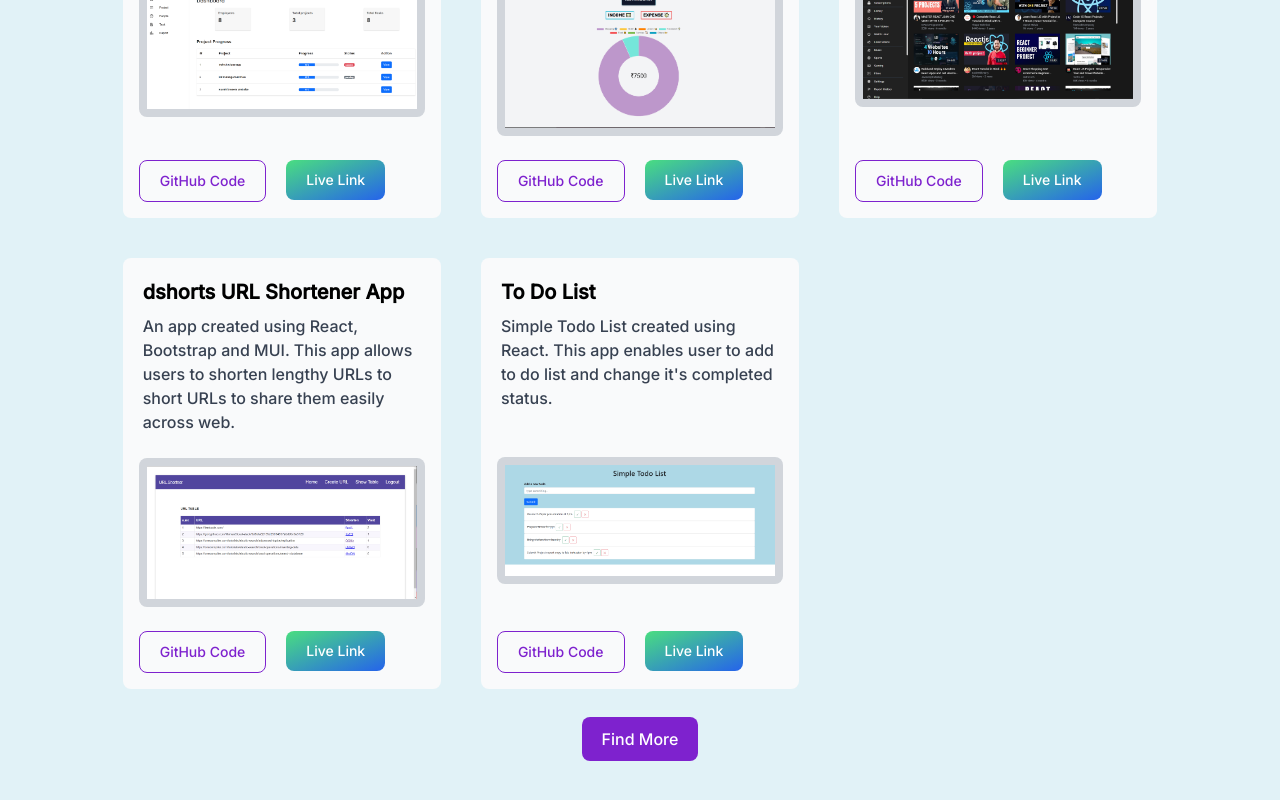
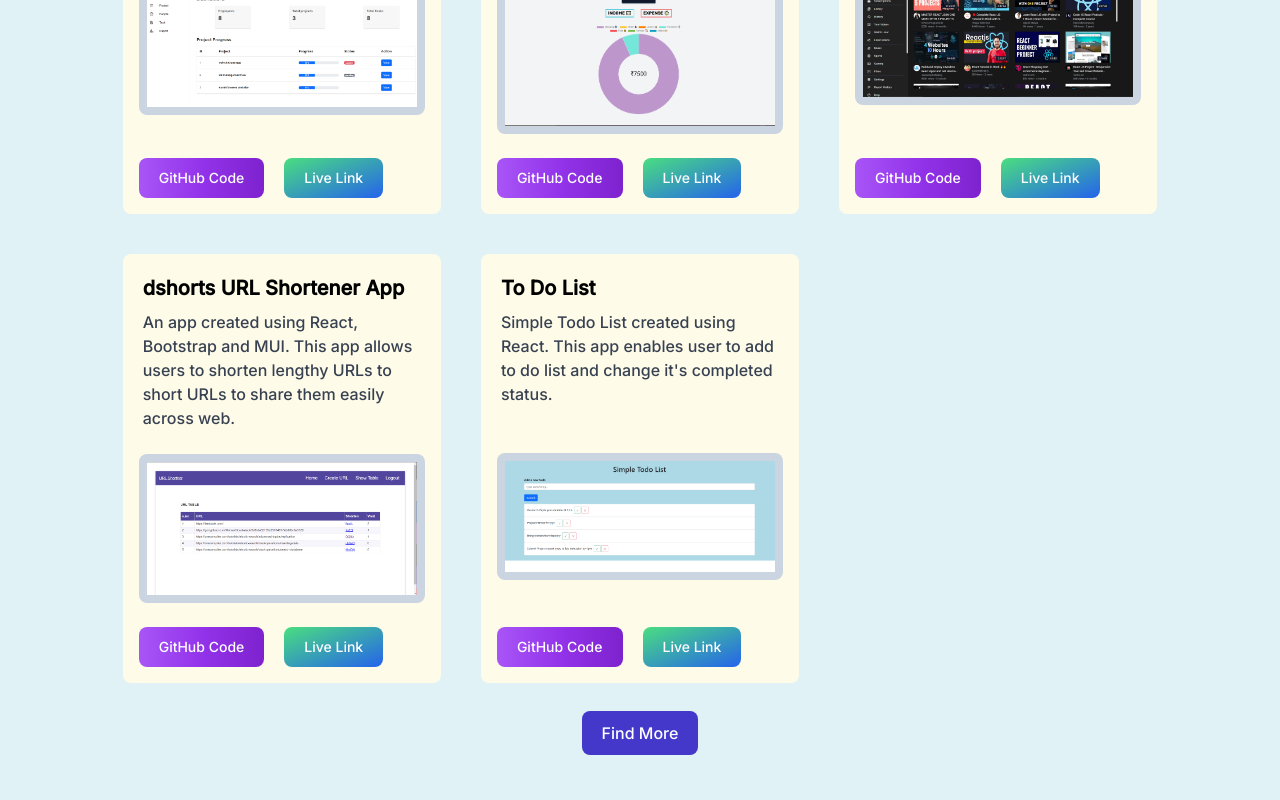
Before and after one commit to SaiChakri-d/d-sai-chakri-portfolio, a React (Create React App) app: page /projects in a window 1280 px wide. Shown: the part 1058-1858 px from the top of the page. Built offline with nearby package versions, Linux system fonts and the light colour scheme.

Commit message:
buttons modified

```diff
--- a/src/components/AboutMe.js
+++ b/src/components/AboutMe.js
@@ -49,7 +49,7 @@ export default function AboutMe() {
         >
           <button
             type="button"
-            className="focus:outline-none text-white bg-purple-700 hover:bg-purple-800 focus:ring-4 focus:ring-purple-300 font-medium rounded-lg text-md px-5 py-2.5 mb-2 dark:bg-purple-600 dark:hover:bg-purple-700 dark:focus:ring-purple-900"
+            className="focus:outline-none text-white bg-indigo-700 hover:bg-indigo-800 focus:ring-4 focus:ring-indigo-300 font-medium rounded-lg text-md px-5 py-2.5 mb-2 dark:bg-indigo-600 dark:hover:bg-indigo-700 dark:focus:ring-indigo-900"
           >
             Click Here For Resume
           </button>
@@ -80,7 +80,7 @@ export default function AboutMe() {
                     },
                     hidden: { opacity: 1, y: 80 },
                   }}
-                  className="px-3 py-2 bg-gray-50 m-3 sm:grid-cols-2 md:grid-cols-3 lg:grid-cols-4 rounded-lg flex items-center hover:scale-125 cursor-pointer md:w-48 w-40"
+                  className="px-3 py-2 bg-yellow-50 m-3 sm:grid-cols-2 md:grid-cols-3 lg:grid-cols-4 rounded-lg flex items-center hover:scale-125 cursor-pointer md:w-48 w-40"
                   key={index}
                 >
                   <img alt={`pic${index}`} src={el.link} className="w-12" />
--- a/src/components/Contact.js
+++ b/src/components/Contact.js
@@ -77,7 +77,7 @@ function Contact() {
             <section className="text-gray-600 body-font">
               <div className="text-center px-auto"></div>
               <div className="container px-7 sm:py-14 mx-auto flex">
-                <div className="lg:w-1/3 md:w-1/2 mt-0 bg-white rounded-lg p-8 flex flex-col md:mx-auto w-full md:mt-0 z-10 shadow-md">
+                <div className="lg:w-1/3 md:w-1/2 mt-0 bg-yellow-50 rounded-lg p-8 flex flex-col md:mx-auto w-full md:mt-0 z-10 shadow-md">
                   <h2 className="text-center text-gray-900 text-3xl mb-3 font-medium title-font">
                     Send me a message
                   </h2>
@@ -145,7 +145,7 @@ function Contact() {
                   </div>
                   <button
                     type="submit"
-                    className="focus:outline-none text-white bg-purple-700 hover:bg-purple-800 focus:ring-4 focus:ring-purple-300 font-medium rounded-lg text-md px-5 py-2.5 mb-2 dark:bg-purple-600 dark:hover:bg-purple-700 dark:focus:ring-purple-900"
+                    className="focus:outline-none text-white bg-indigo-700 hover:bg-indigo-800 focus:ring-4 focus:ring-indigo-300 font-medium rounded-lg text-md px-5 py-2.5 mb-2 dark:bg-indigo-600 dark:hover:bg-indigo-700 dark:focus:ring-indigo-900"
                   >
                     Submit
                   </button>
@@ -165,7 +165,10 @@ function Contact() {
                           height: "100%",
                           width: "100%",
                           "&:hover": {
-                            color: "#051094",
+                            color: "#0A66C2",
+                          },
+                          "&:active": {
+                            color: "#FEFCE8",
                           },
                         }}
                       />
@@ -184,7 +187,10 @@ function Contact() {
                           height: "100%",
                           width: "100%",
                           "&:hover": {
-                            color: "#051094",
+                            color: "#6e5494",
+                          },
+                          "&:active": {
+                            color: "#FEFCE8",
                           },
                         }}
                       />
@@ -203,7 +209,10 @@ function Contact() {
                           height: "100%",
                           width: "100%",
                           "&:hover": {
-                            color: "#051094",
+                            color: "#1da1f2",
+                          },
+                          "&:active": {
+                            color: "#FEFCE8",
                           },
                         }}
                       />
--- a/src/components/Projects.js
+++ b/src/components/Projects.js
@@ -16,21 +16,24 @@ const Projects = () => {
               className="card-wrapper mx-auto my-0 flex justify-center"
               key={index}
             >
-              <div className="flex flex-col justify-between bg-gray-50 md:m-4 mx-2 my-6 rounded-lg">
+              <div className="flex flex-col justify-between bg-yellow-50 md:m-4 mx-2 my-6 rounded-lg">
                 <div className="px-5 pt-5 pb-2">
                   <div className="font-bold text-xl mb-2">{item.title}</div>
                   <p className="text-gray-700 text-base">{item.description}</p>
                 </div>
 
-                <div className="flex flex-col justify-between bg-gray-300 md:m-4 mx-2 my-6 rounded-lg">
+                <div className="flex flex-col justify-between bg-slate-300 md:m-4 mx-2 my-6 rounded-lg">
                   <div className="p-2">
-                  <img src={item.image} alt="project" />
+                    <img src={item.image} alt="project" />
                   </div>
                 </div>
 
                 <div className="buttons flex mx-4 my-2 space-x-3">
                   <a href={item.github} target="_blank" rel="noreferrer">
-                    <button className="text-purple-700 hover:text-white border border-purple-700 hover:bg-purple-800 focus:ring-4 focus:outline-none focus:ring-purple-300 font-medium rounded-lg text-sm px-5 py-2.5 text-center mr-2 mb-2 dark:border-purple-400 dark:text-purple-400 dark:hover:text-white dark:hover:bg-purple-500 dark:focus:ring-purple-900">
+                    <button
+                      type="button"
+                      class="text-white bg-gradient-to-r from-purple-500 via-purple-600 to-purple-700 hover:bg-gradient-to-br focus:ring-4 focus:outline-none focus:ring-purple-300 dark:focus:ring-purple-800 font-medium rounded-lg text-sm px-5 py-2.5 text-center mr-2 mb-2"
+                    >
                       GitHub Code
                     </button>
                   </a>
@@ -45,8 +48,12 @@ const Projects = () => {
           ))}
         </div>
         <div className="buttons flex justify-center mt-3 mb-9 pb-9">
-          <a href="https://github.com/SaiChakri-d?tab=repositories" target="_blank" rel="noreferrer">
-            <button className="focus:outline-none text-white bg-purple-700 hover:bg-purple-800 focus:ring-4 focus:ring-purple-300 font-medium rounded-lg text-md px-5 py-2.5 mb-2 dark:bg-purple-600 dark:hover:bg-purple-700 dark:focus:ring-purple-900">
+          <a
+            href="https://github.com/SaiChakri-d?tab=repositories"
+            target="_blank"
+            rel="noreferrer"
+          >
+            <button className="focus:outline-none text-white bg-indigo-700 hover:bg-indigo-800 focus:ring-4 focus:ring-indigo-300 font-medium rounded-lg text-md px-5 py-2.5 mb-2 dark:bg-indigo-600 dark:hover:bg-indigo-700 dark:focus:ring-indigo-900">
               Find More
             </button>
           </a>
```
